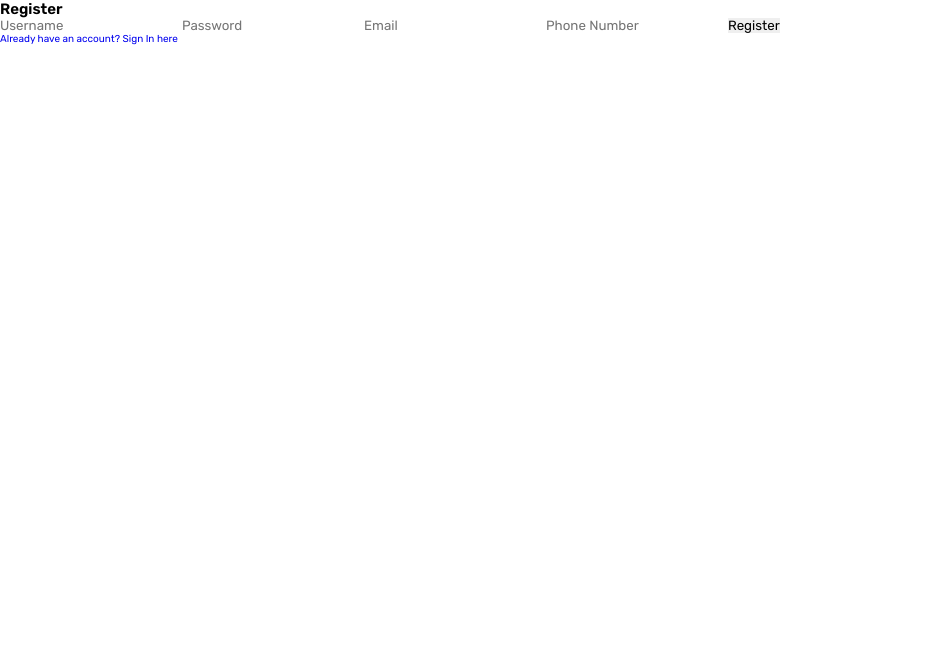
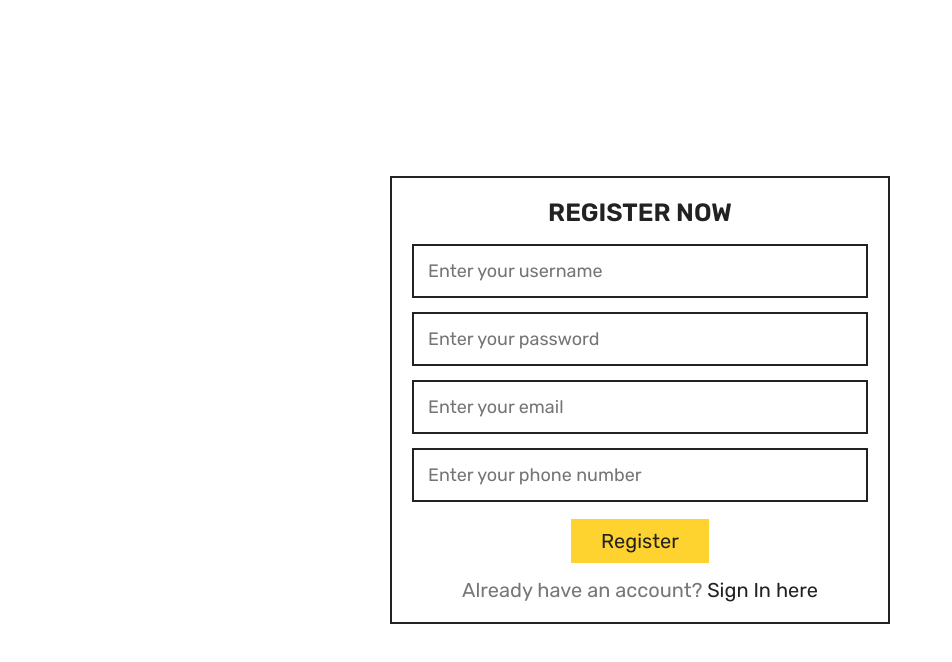
Before and after one commit to Aiga115/foodik, a React (Create React App) app in the folder frontend/: page /register in a window 1280 px wide. Shown: the top 662 px of the page, without its empty margins (0-952 px from the left). Built offline with nearby package versions, Linux system fonts and the light colour scheme.

Commit message:
Register ui add

```diff
--- a/frontend/src/pages/Register.js
+++ b/frontend/src/pages/Register.js
@@ -1,55 +1,29 @@
-import React, { useState } from 'react';
-import { useNavigate } from "react-router-dom";
-import axios from "axios"
-
+import React, { useState } from "react";
+import { useNavigate, Link } from "react-router-dom";
+import axios from "axios";
 
 const Register = ({ isLoggedIn, setLoggedIn }) => {
-    const [username, setUsername] = useState('');
-    const [password, setPassword] = useState('');
-    const [email, setEmail] = useState('');
-    const [phoneNumber, setPhoneNumber] = useState('');
+  const [username, setUsername] = useState("");
+  const [password, setPassword] = useState("");
+  const [email, setEmail] = useState("");
+  const [phoneNumber, setPhoneNumber] = useState("");
   const [error, setError] = useState("");
-    const role = "user"
+  const [loading, setLoading] = useState(false);
+  const role = "user";
   const navigate = useNavigate();
-
-    // const handleRegister = () => {
-    //     if (!username || !password || !email || !phoneNumber) {
-    //         alert('Please fill in all fields');
-    //         return;
-    //     }
-
-    //     fetch('http://127.0.0.1:5000/register', {
-    //         method: 'POST',
-    //         headers: {
-    //             'Content-Type': 'application/json',
-    //         },
-    //         body: JSON.stringify({ username, password, email, phoneNumber }),
-    //     })
-    //         .then((response) => {
-    //             if (!response.ok) {
-    //                 throw new Error('Network response was not ok');
-    //             }
-    //             return response.json();
-    //         })
-    //         .then((data) => {
-    //             if (data.error) {
-    //                 alert(data.error);
-    //             } else {
-    //                 alert('Registration successful!');
-    //                 navigate('/login');
-    //             }
-    //         })
-    //         .catch((error) => {
-    //             console.error('Error:', error);
-    //             alert('An error occurred while processing your request');
-    //         });
-    // };
 
   const handleSubmit = async (e) => {
     e.preventDefault();
 
+    if (!username || !password || !email || !phoneNumber) {
+      setError("Please fill in all fields");
+      return;
+    }
+
+    setLoading(true);
+
     try {
-            const response = await axios.post('http://localhost:5000/register', {
+      const response = await axios.post("http://localhost:5000/register", {
         username,
         password,
         email,
@@ -57,50 +31,69 @@ const Register = ({ isLoggedIn, setLoggedIn }) => {
         role,
       });
 
-            setError('');
+      setLoading(false);
+      setError("");
+      alert("Registration successful!");
+      navigate("/login");
     } catch (err) {
-            setError(err.response ? err.response.data.error : 'An error occurred');
+      setLoading(false);
+      setError(
+        err.response?.data.error ||
+          "An error occurred while processing your request"
+      );
     }
   };
 
-
   return (
-        <div className="App">
+    <section className="form-container" style={{ margin: "auto" }}>
       {!isLoggedIn && (
-                <div>
-                    <div>
-                        <h2>Register</h2>
+        <form onSubmit={handleSubmit}>
+          <h3>Register now</h3>
+          {error && <p style={{ color: "red" }}>{error}</p>}
           <input
             type="text"
-                            placeholder="Username"
+            placeholder="Enter your username"
+            required
+            className="box"
+            maxLength="50"
             value={username}
             onChange={(e) => setUsername(e.target.value)}
           />
           <input
             type="password"
-                            placeholder="Password"
+            placeholder="Enter your password"
             value={password}
             onChange={(e) => setPassword(e.target.value)}
+            required
+            className="box"
+            maxLength="50"
           />
           <input
             type="email"
-                            placeholder="Email"
+            placeholder="Enter your email"
             value={email}
             onChange={(e) => setEmail(e.target.value)}
+            required
+            className="box"
+            maxLength="50"
           />
           <input
             type="tel"
-                            placeholder="Phone Number"
+            placeholder="Enter your phone number"
             value={phoneNumber}
             onChange={(e) => setPhoneNumber(e.target.value)}
+            required
+            className="box"
+            maxLength="50"
           />
-                        <button onClick={handleSubmit}>Register</button>
-                    </div>
-                    <a href='/login'>Already have an account? Sign In here</a>
-                </div>
+          <button type="submit" className="btn" disabled={loading}>
+            {loading ? "Registering..." : "Register"}
+          </button>
+          <p>Already have an account? <Link to='/login'>Sign In here</Link></p>
+        </form>
       )}
-        </div>
+    </section>
   );
-}
+};
 
 export default Register;
```
Lines whose indentation alone changed are shown as unchanged.
